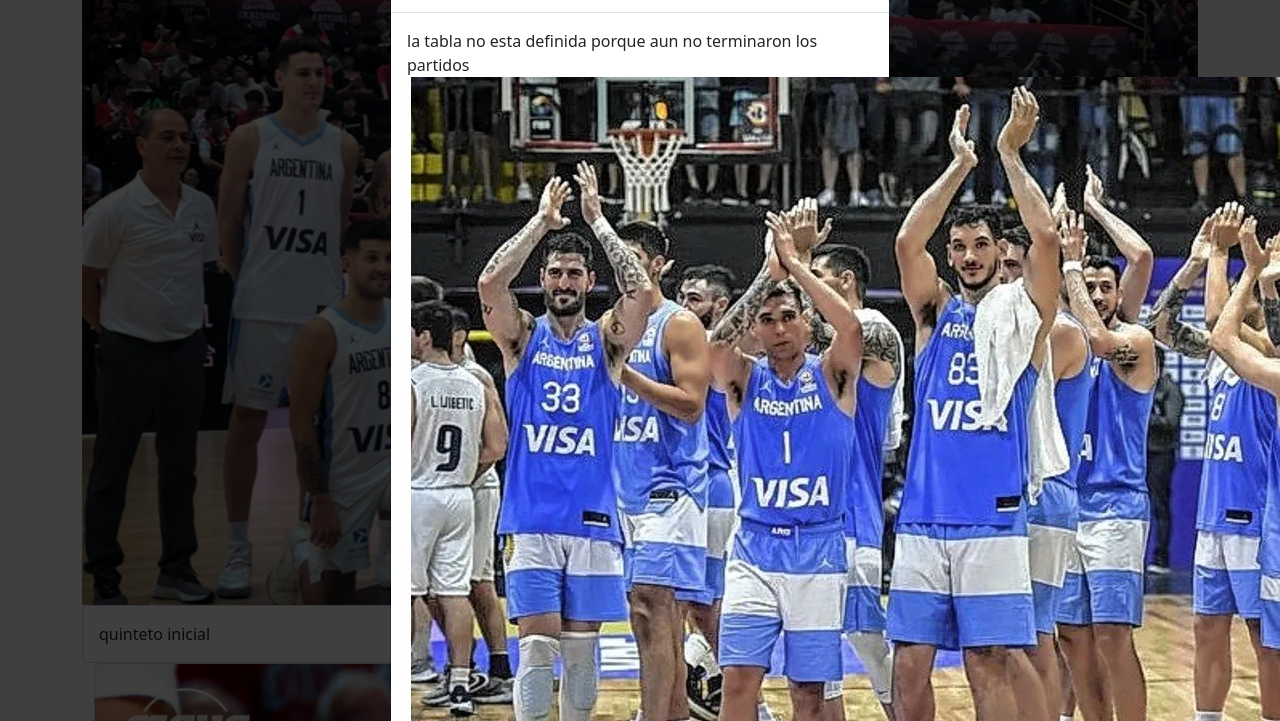
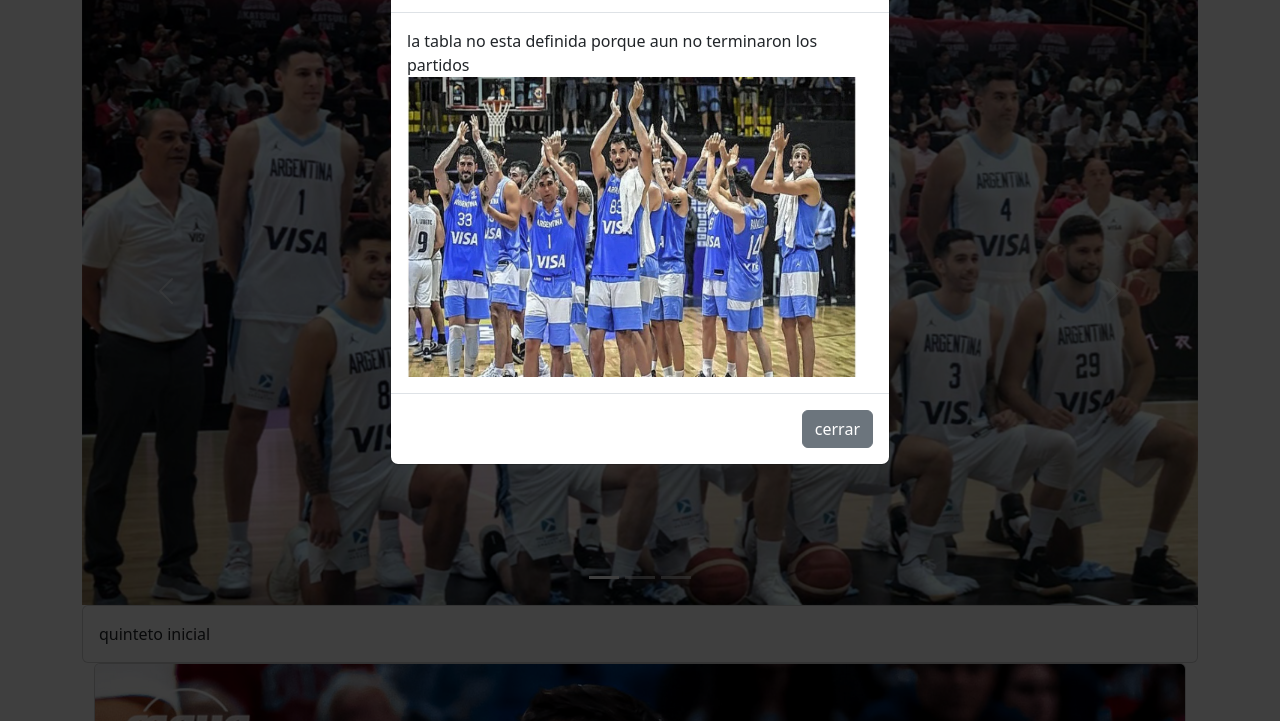
Before and after one commit to Lascaloneta22/sitiofinal2, a plain HTML site: page index.html in a window 1280 px wide. Both pictures are taken after a click on the link "tabla de posiciones". Shown: the part 79-800 px from the top of the page. Drawn offline with Linux system fonts and the light colour scheme.

Commit message:
imagen modal

```diff
--- a/index.html
+++ b/index.html
@@ -103,10 +103,10 @@
 </div>
 <div class="modal-body">
 la tabla no esta definida porque aun no terminaron los partidos
-  <img src="img/carrousel2.webp">
+  <img src="img/carrousel2.webp" width="450" height="300">
 </div>
 <div class="modal-footer">
-<button type="button" class="btn btn-secondary" data-bs-dismiss="modal">Close</button>
+<button type="button" class="btn btn-secondary" data-bs-dismiss="modal">cerrar</button>
 </div>
 </div>
 </div>
```
